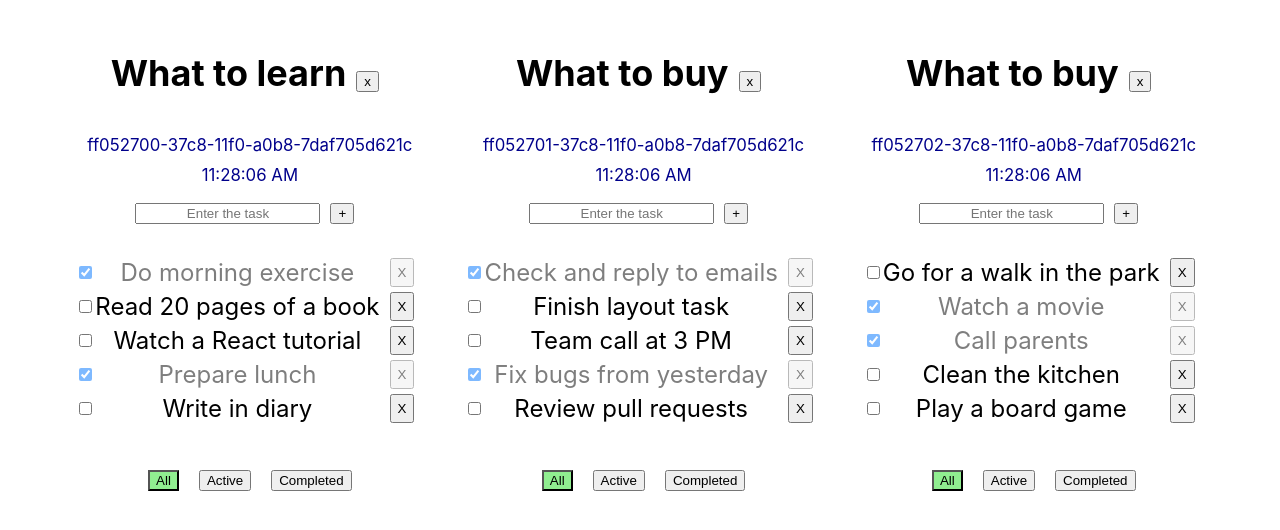
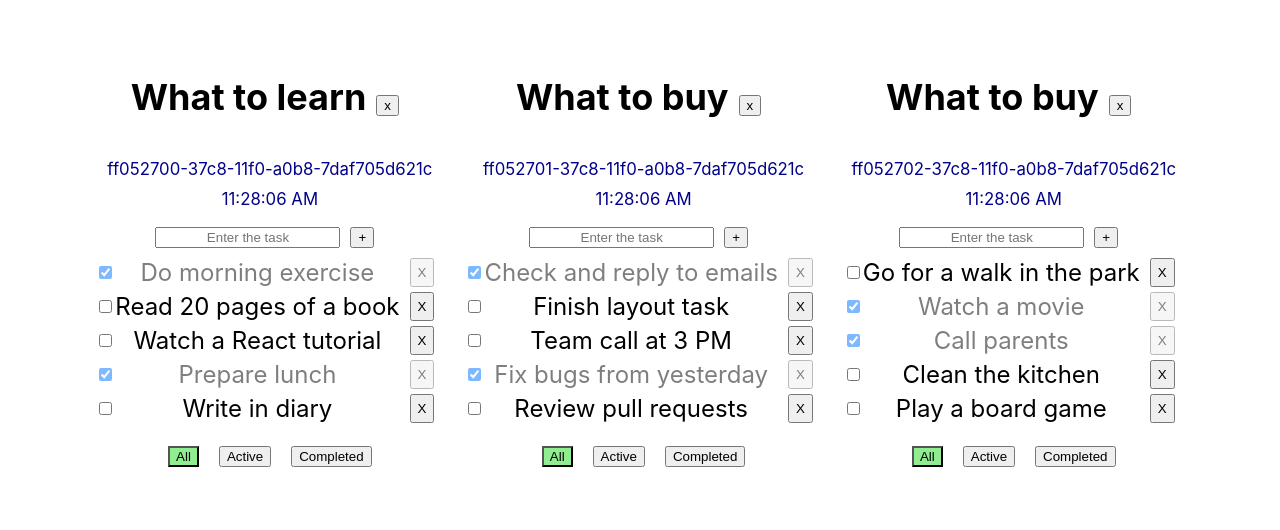
Before and after one commit to VanoKi/todolist-02, a React (Vite) app: page / in a window 1280 px wide. Shown: the part 144-674 px from the top of the page. Built offline with nearby package versions, Linux system fonts and the light colour scheme.

Commit message:
fix: margine in ul

```diff
--- a/src/App.css
+++ b/src/App.css
@@ -20,6 +20,7 @@
 
 .app > div > ul {
   padding-left: 0;
+  margin: 0 auto;
 }
 
 .app > div > ul > li {
@@ -68,5 +69,5 @@ input {
 }
 
 .todolist {
-  padding: 0 20px;
+  padding: 0 10px;
 }
```
